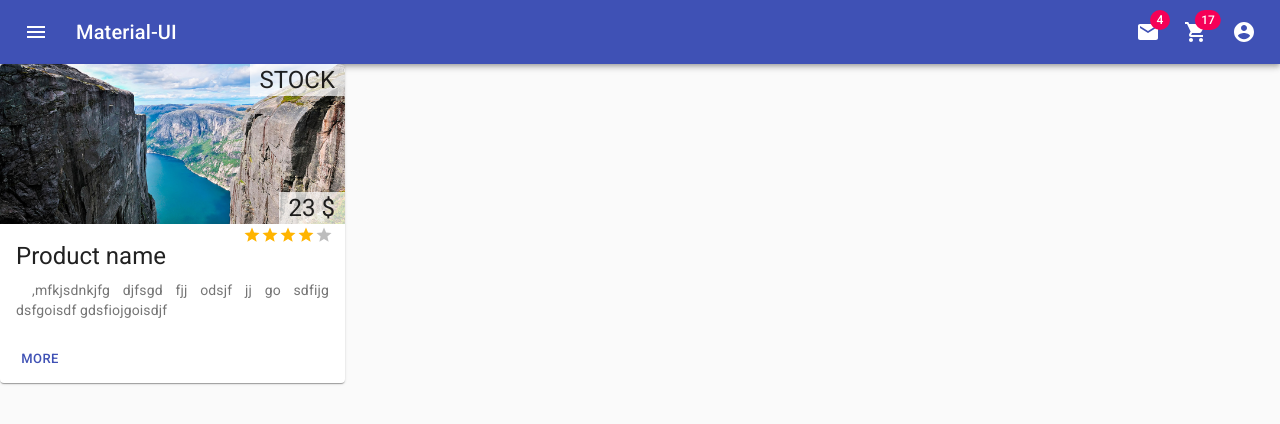
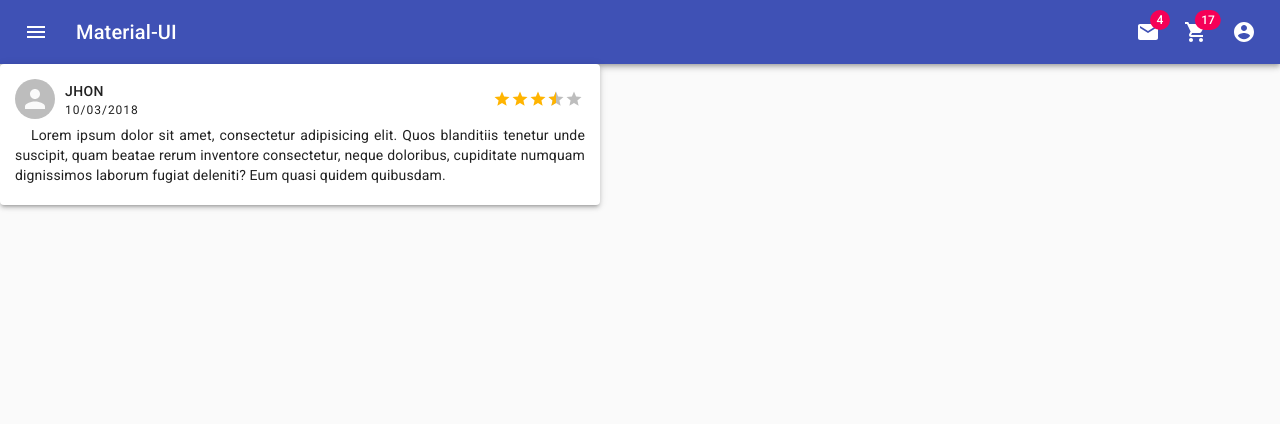
Before and after one commit to AlexUAKH/f5j-shop, a React (Create React App) app: page / in a window 1280 px wide. Shown: the top 424 px of the page. Built offline with nearby package versions, Linux system fonts and the light colour scheme; what react-swipeable-views-utils would draw is missing.

Commit message:
create Review component

```diff
--- /dev/null
+++ b/src/components/review/Review.js
@@ -0,0 +1,70 @@
+import React from 'react'
+import {Box, Paper, Typography, Avatar} from '@material-ui/core'
+import { makeStyles } from '@material-ui/core/styles'
+import {Rating} from "@material-ui/lab";
+
+const useStyles = makeStyles({
+    root: {
+        maxWidth: 600,  // TODO: temporary
+        padding: 15
+    },
+    reviewHeader: {
+        display: 'flex',
+        justifyContent: 'space-between',
+        alignItems: 'center'
+    },
+    userData: {
+        display: 'flex',
+        flexDirection: 'row'
+    },
+    avatar: {
+        marginRight: 10
+    },
+    date: {
+        lineHeight: 1,
+        margin: 0
+    },
+    text: {
+        textIndent: '1rem',
+        textAlign: 'justify',
+    },
+    rating: {
+        display: 'flex',
+        justifyContent: 'space-between',
+        alignItems: 'center',
+        margin: 0,
+        padding: 0
+    }
+})
+
+export default function Review(props) {
+    const classes = useStyles();
+    const { userName, date, text, rating, userPhoto } = props.review
+
+    return(
+        <Paper
+            className={[props.className, classes.root].join(' ')}
+            elevation={3}
+        >
+            <Typography className={classes.reviewHeader} gutterBottom>
+                <Typography className={ classes.userData }>
+                    <Avatar   className={ classes.avatar } alt={ userName } src={ userPhoto } />
+                    <div>
+                        <Typography variant="button">{ userName }</Typography>
+                        <Typography className={ classes.date } variant="overline" display="block">
+                            { date }
+                        </Typography>
+                    </div>
+                </Typography>
+
+                <Box component="fieldset" className={classes.rating}  borderColor="transparent">
+                    <Rating  name="disabled" precision={0.5} defaultValue={0} value={rating} size="small" readOnly/>
+                </Box>
+            </Typography>
+            <Typography className={ classes.text } variant="body2" gutterBottom>
+                { text }
+            </Typography>
+        </Paper>
+
+    )
+}
--- /dev/null
+++ b/src/components/review/index.js
@@ -0,0 +1,2 @@
+import Review from "./Review"
+export default Review
--- a/src/pages/homePage/homePage.js
+++ b/src/pages/homePage/homePage.js
@@ -1,22 +1,20 @@
 import React from "react"
 import classes from "./homePage.css"
-import ProductCard from "../../components/product-card";
-import img from './../../illustration-geiranger.jpg'
+import Review from "../../components/review";
+// import img from './../../illustration-geiranger.jpg'
 
 const HomePage = (props) => {
     return (
         <div className={ classes.homePage }>
             {/*<h1>HomePage</h1>*/}
-            <ProductCard product={{
-                name: 'Product name',
-                imageSrc: img,
-                cost: '23',
-                category: 'category',
-                stock: true,
-                description: ',mfkjsdnkjfg djfsgd fjj odsjf jj go sdfijg dsfgoisdf gdsfiojgoisdjf',
-                rating: 4
-            }}
-            />
+            <Review review={{
+                userName: 'Jhon',
+                date: '10/03/2018',
+                text: 'Lorem ipsum dolor sit amet, consectetur adipisicing elit. Quos blanditiis tenetur\n' +
+                    '                unde suscipit, quam beatae rerum inventore consectetur, neque doloribus, cupiditate numquam\n' +
+                    '                dignissimos laborum fugiat deleniti? Eum quasi quidem quibusdam.',
+                rating: 3.5
+            }}/>
         </div>
     )
 }
```
